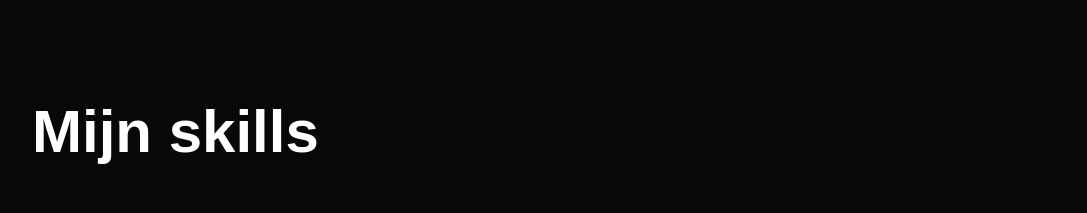
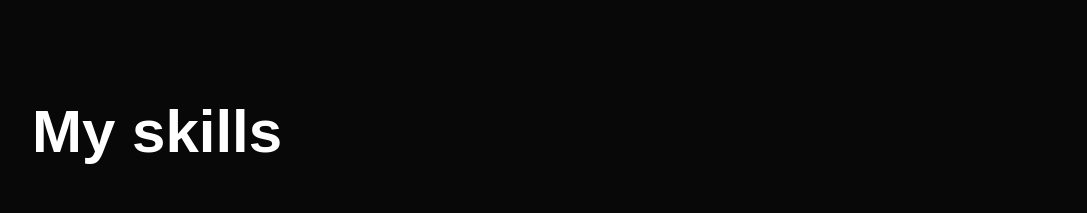
Before and after one commit to FerhatErbay/portfoliowebsite, a plain HTML site: page index.html in a window 1280 px wide. Shown: the part 1430-1643 px from the top of the page, without its empty margins (96-1183 px from the left). Drawn offline with Linux system fonts and the light colour scheme; a web font is replaced by a local one.

Commit message:
index file updated

```diff
--- a/index.html
+++ b/index.html
@@ -123,7 +123,7 @@
     <!-- -----SKILLS----- -->
     <div id="services">
       <div class="container">
-        <h1 class="sub-title">Mijn skills</h1>
+        <h1 class="sub-title">My skills</h1>
         <div class="skills-list">
           <div>
             <i class="fab fa-html5"></i> <i class="fab fa-css3-alt"></i
```
